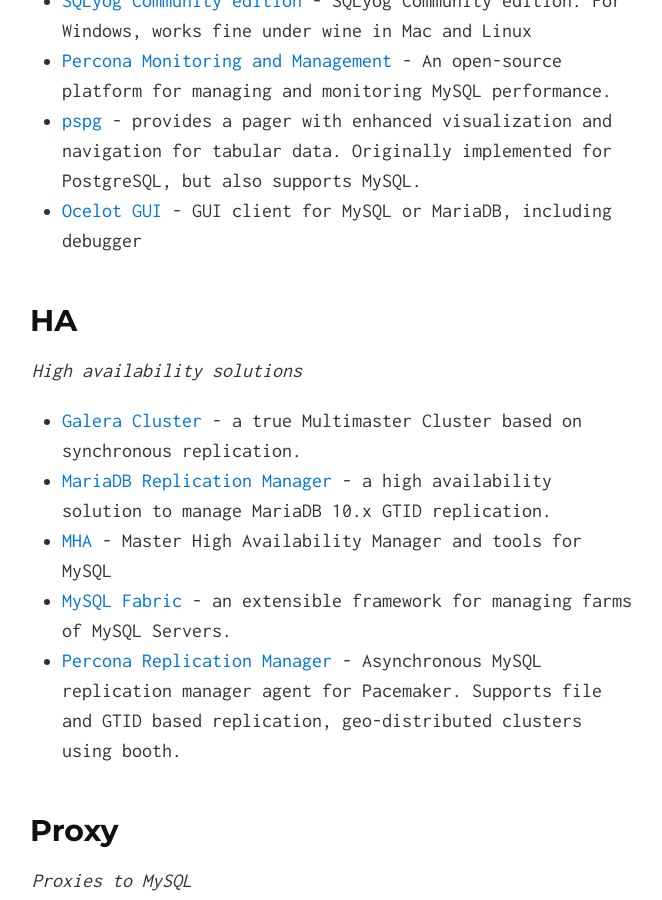
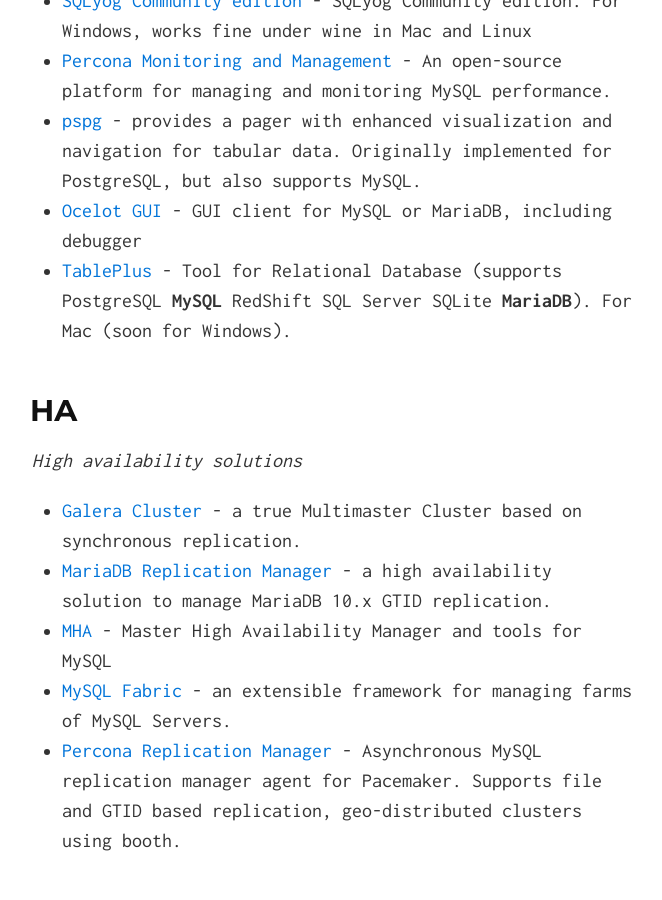
Before and after one commit to shlomi-noach/awesome-mysql, a Jekyll site: the page built from index.md, in a window 1280 px wide and 900 px high, scrolled down 4884 px. Shown: the whole window, without its empty margins (308-970 px from the left). Built offline with Jekyll 4.4.1, drawn with Linux system fonts in a browser that asks for light colours.

Commit message:
Add TablePlus

```diff
--- a/index.md
+++ b/index.md
@@ -122,7 +122,7 @@
 - [Percona Monitoring and Management](https://www.percona.com/doc/percona-monitoring-and-management/index.html) -  An open-source platform for managing and monitoring MySQL performance.
 - [pspg](https://github.com/okbob/pspg) - provides a pager with enhanced visualization and navigation for tabular data. Originally implemented for PostgreSQL, but also supports MySQL.
 - [Ocelot GUI](https://github.com/ocelot-inc/ocelotgui) - GUI client for MySQL or MariaDB, including debugger
-
+- [TablePlus](http://tableplus.io/) - Tool for Relational Database (supports PostgreSQL **MySQL** RedShift SQL Server SQLite **MariaDB**). For Mac (soon for Windows).
 
 ## HA
 
```
